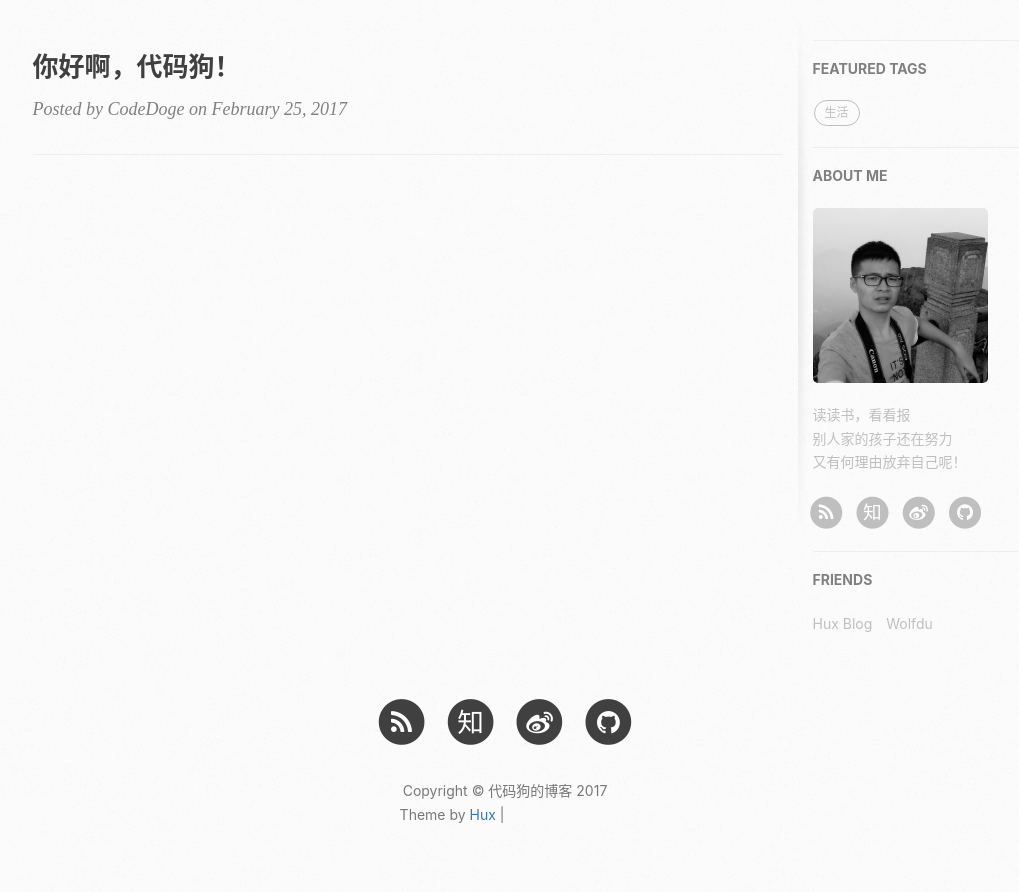
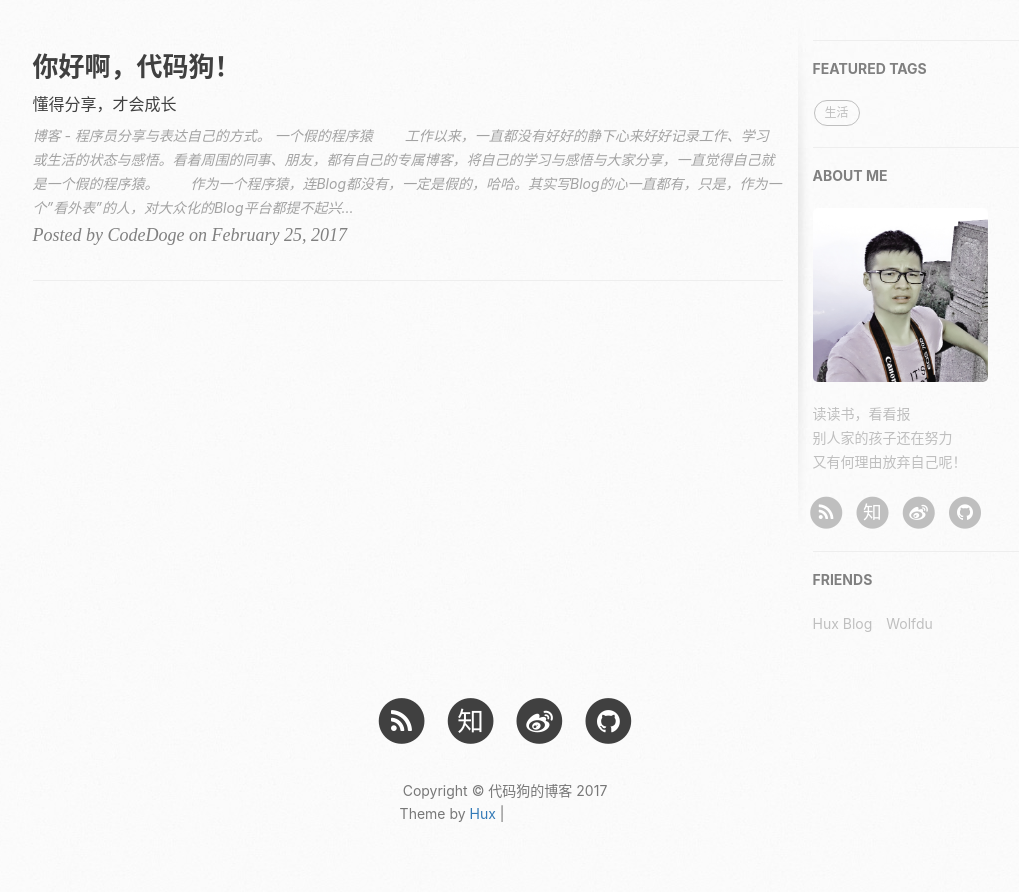
Before and after one commit to gyfeng/gyfeng.github.io, a Jekyll site: the page built from index.html, in a window 1280 px wide. Shown: the part 418-1310 px from the top of the page, without its empty margins (135-1154 px from the left). Built offline with Jekyll 4.4.1, drawn with Linux system fonts in a browser that asks for light colours; nearby versions of some CDN libraries; the list of posts is cut into pages by our own code; comment, search, counter and statistics services are not loaded; some of the changed lines change nothing that is shown; grey boxes are pictures that could not be loaded.

Commit message:
hello blog

````diff
--- a/_posts/2017-02-25-hello-codedoge.markdown
+++ b/_posts/2017-02-25-hello-codedoge.markdown
@@ -1,7 +1,7 @@
 ---
 layout:     post
 title:      "你好啊，代码狗！"
-subtitle:   ""
+subtitle:   "懂得分享，才会成长"
 date:       2017-02-25 12:00:00
 author:     "CodeDoge"
 header-img: "img/"
@@ -10,3 +10,55 @@
 tags:
     - 生活
 ---
+> 博客 - 程序员分享与表达自己的方式。
+
+## 一个假的程序猿
+&#8195;&#8195;工作以来，一直都没有好好的静下心来好好记录工作、学习或生活的状态与感悟。看着周围的同事、朋友，都有自己的专属博客，将自己的学习与感悟与大家分享，一直觉得自己就是一个假的程序猿。
+&#8195;&#8195;作为一个程序猿，连Blog都没有，一定是假的，哈哈。其实写Blog的心一直都有，只是，作为一个"看外表"的人，对大众化的Blog平台都提不起兴趣，至于自己搭建Blog吧，对于一个前端白痴来说，做出来的东西太丑，丑得连自己都看不下去，还是继续做一个假的程序猿好了。
+
+## 有一个真程序猿的梦想
+&#8195;&#8195;前几天在阿里云上花了几十大洋买了个域名(_这里没有广告，没有广告，没有，没. . ._)，后来想想还是挺冲动的，但是仔细的想想也不能浪费啊，也没啥放的，就用来做博客吧。由于有之前的教训，不打算从头做起，准备找一个博客平台，然后将自己的域名解析到上面，简单方便，又不失比格。
+## 开干吧，阿猿
+&#8195;&#8195;程序猿的风格就是，说干就干。经多方面考察和研究(_这也行？_)，最终，选定了[GitHub Pages](https://pages.github.com/)作为页面服务器，将自己的域名解析到GitHub的方式来搭建自己的专属Blog。
+#### 选用GitHub Pages的几个理由:
+- 不用自己管理服务器，省心省事
+- 强大的托管平台，不怕文章丢失
+- 有强大的版本管理功能，方便进行版本管理
+- 重要的一点，免费
+- 支持域名解析到其Pages页面
+- 使用Markdown语法，简单、简洁
+- 对Jekyll的定制非常容易，灵活
+- . . .&nbsp;&nbsp;&nbsp;. . .&nbsp;&nbsp;&nbsp;还有很多很多
+
+&#8195;&#8195;当然，因为服务器在国外，访问速度上肯定是个缺点，但因Blog更多属于静态内容，变化很小，有可进行大量缓存，除第一次访问有点慢之后，以后都还能接受。
+
+## 创建GitHub仓库
+&#8195;&#8195;[GitHub Pages](https://pages.github.com/) 有两种，一种是针对用户，一种是针对单个项目的。我们选择前者。首先，我们在GitHub上创建一个命名为username.github.io的项目，当然，这里的username是指自己的用户名了。这里我自己的就是gyfeng.github.io了。
+&#8195;&#8195;这样，就可以访问`https://username.github.io/`看看效果了，这里的`username.github.io`是GitHub免费提供为你的域名，有没有很嗨啊？GitHub提供了多种默认模板可供选择。设置方法：
+1.&nbsp;&nbsp;进入项目设置页面
+![GitHub设置](/img/in-post/hello-codedoge/github-project-setting.png)
+2.&nbsp;&nbsp;找到GitHub Pages设置，使劲戳"Choose a theme"按钮
+![主题选择](/img/in-post/hello-codedoge/github-launch-theme-chooser.png)
+3.&nbsp;&nbsp;选择喜欢的主题吧
+![主题选择](/img/in-post/hello-codedoge/github-theme-choose.png)
+## 从Hello World开始
+&#8195;&#8195;不如俗套一把，就从Hello World开始吧。
+1. 首先把username.github.io仓库clone到本地：
+`git clone https://github.com/username/username.github.io.git`
+2. 进入工作目录：
+`cd username.github.io`
+3. 修改首页文件：
+`echo "Hello World" > index.html`
+4. 然后上传至GitHub。
+&#8195;&#8195;剩下的就是打开你的Blog了。记得，多按几下Ctrl+F5(_都是猿，别问为什么_)，就可以看到熟悉的Hello World了。
+&#8195;&#8195;什么？需要编写Html？还能不能好好的写博客了？ 别急，慢慢来嘛。
+
+## Jekyll现身
+&#8195;&#8195;刚对有简单提及到`Jekyll`，没错，GitHub Pages 就是使用 [Jekyll](http://jekyllcn.com/) 将我们的各种将纯文本转换为静态页面。
+### 安装Jekyll
+因为Jekyll是基于ruby的，所以需要先安装ruby
+`sudo apt-get install ruby-full`
+安装gem
+```gem install rubygems-update```
+安装jekyll
+`gem install jekyll`
````
Also changed, not shown: img/avatar-codedoge.jpg, img/in-post/hello-codedoge/github-launch-theme-chooser.png (added), img/in-post/hello-codedoge/github-project-setting.png (added), img/in-post/hello-codedoge/github-theme-choose.png (added).
